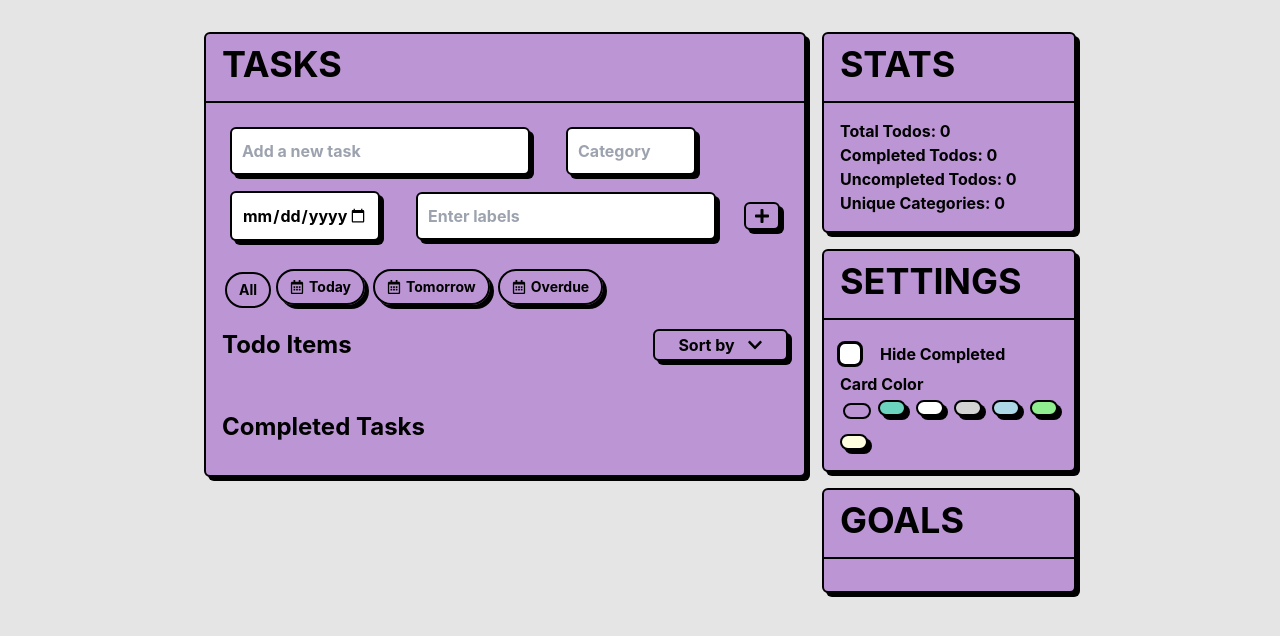
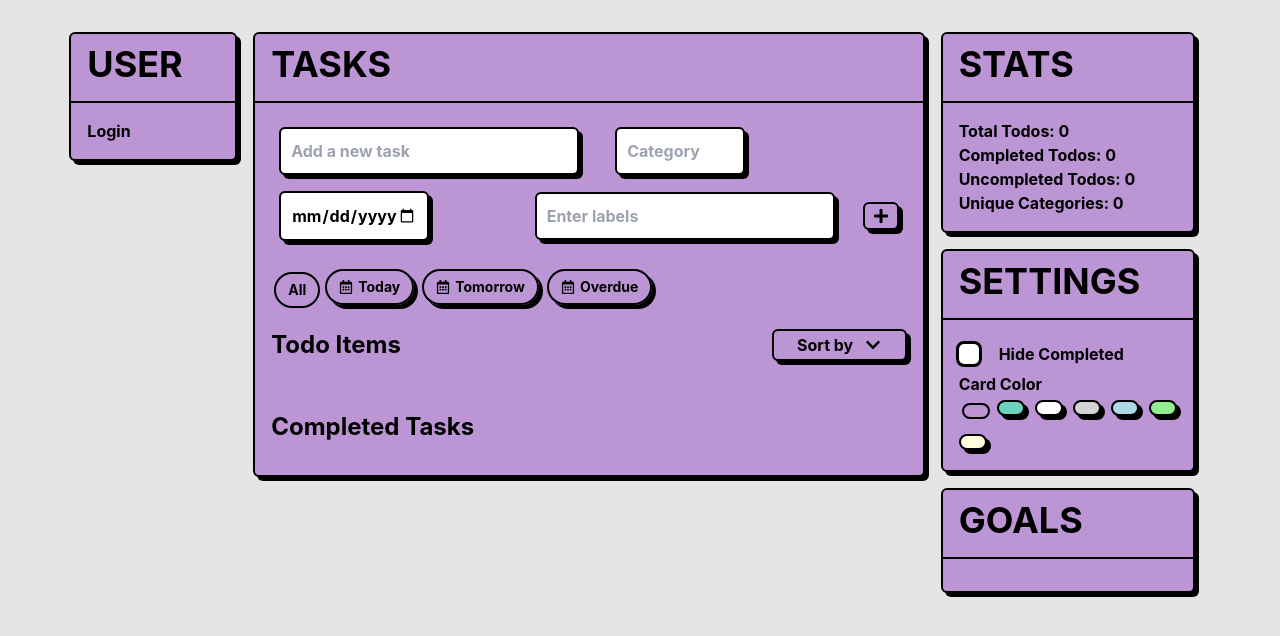
Before and after one commit to ehoffman66/todo, a React (Create React App) app: page / in a window 1280 px wide. Shown: the top 636 px of the page. Built offline with nearby package versions, Linux system fonts and the light colour scheme.

Commit message:
Add in login functionality and server config

```diff
--- a/server.js
+++ b/server.js
@@ -112,9 +112,6 @@ app.get('/api/logout', (req, res) => {
     res.redirect('/');
 });
 
-const mongoose = require('mongoose');
-const { Schema } = mongoose;
-
 const todoSchema = new Schema({
     userId: Schema.Types.ObjectId,
     text: String,
--- a/src/App.js
+++ b/src/App.js
@@ -13,6 +13,7 @@ import GoalsCard from './components/GoalsCard';
 import { FaListAlt } from 'react-icons/fa';
 import { BrowserRouter as Router, Route, Routes } from 'react-router-dom';
 import LoginPage from './components/LoginPage';
+import { Link } from 'react-router-dom';
 
 function App() {
    // State variables for todos
@@ -25,6 +26,13 @@ function App() {
       const savedHideCompleted = localStorage.getItem('hideCompleted');
       return savedHideCompleted ? JSON.parse(savedHideCompleted) : false;
    });
+
+   const [user, setUser] = useState(null);
+
+   const handleLogout = () => {
+     // Clear the user's session...
+     setUser(null);
+   };
 
    const [labels, setLabels] = useState([]);
 
@@ -244,11 +252,26 @@ function App() {
       <Router>
       <Routes>
       <Route path="/login" element={<LoginPage />} />
-        <Route path="*" element={
-      <div className="font-sans bg-brand-gray min-h-screen">
-        <div className="container mx-auto px-3 py-8">
-          <div className="flex flex-col md:flex-row">
-            <div className="md:w-3/4 md:mr-4 mb-2 md:mb-0">
+      <Route path="*" element={
+  <div className="font-sans bg-brand-gray min-h-screen">
+    <div className="px-4 py-8 mx-auto md:w-11/12">
+      <div className="flex flex-col md:flex-row justify-center">
+        <div className="w-full md:w-3/12 md:mr-4 mb-4 md:mb-0">
+                     <Card backgroundColor={cardColor} heading={<span style={{ fontSize: '2em' }}>USER</span>} paragraph={
+                        user ? (
+                           <div>
+                           <p>{user.firstName} {user.lastName}</p>
+                           <p>{user.email}</p>
+                           <img src={user.picture} alt="User" />
+                           <button onClick={handleLogout}>Logout</button>
+                           </div>
+                        ) : (
+                           <Link to="/login">Login</Link>
+                        )
+                     }/>
+                  </div>
+
+                  <div className="w-full flex-grow md:mr-4 mb-4 md:mb-0">
                <Card backgroundColor={cardColor} heading={<span style={{ fontSize: '2em' }}>TASKS</span>} paragraph={
                   <div>
                      <form onSubmit={addTodo} className="flex flex-wrap items-center mb-4">
@@ -463,7 +486,7 @@ function App() {
                   </div>
                }/>
                </div>
-               <div className="">
+               <div className="w-full md:w-3/12 md:mr-4 mb-4 md:mb-0">
                   <div className="side-cards flex flex-col">
                      <div className="stats-card">
                         <StatsCard
@@ -494,6 +517,7 @@ function App() {
             </div>
          </div>
       </div>
+
         } />
         </Routes>
       </Router>
```
